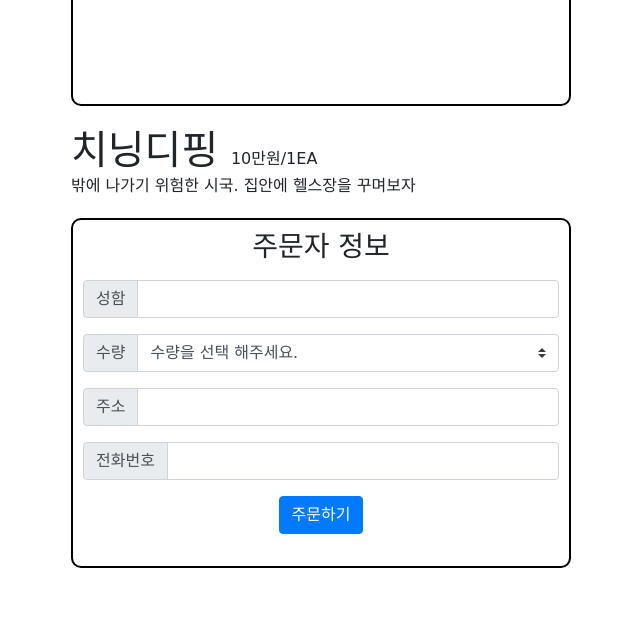
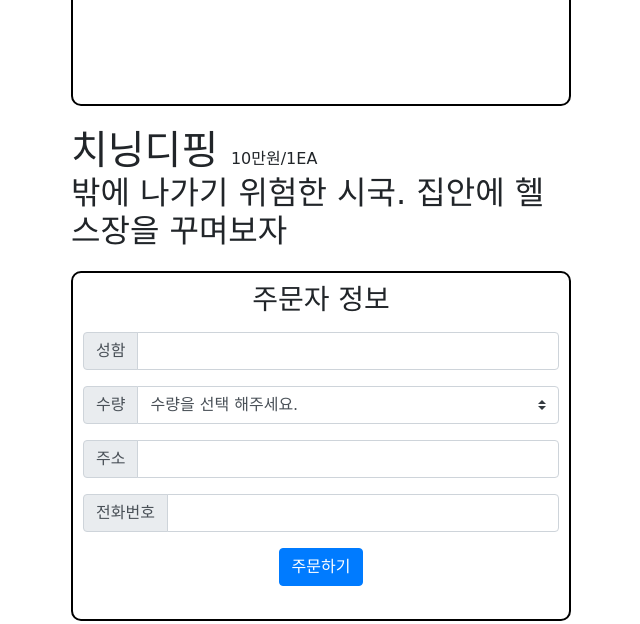
Before and after one commit to deathangang/homework, a plain HTML site: page shop.html in a window 1280 px wide. Shown: the part 399-1023 px from the top of the page, without its empty margins (169-809 px from the left). Before the commit the page ends 987 px from the top, so only its background shows below. Drawn offline with nearby package versions, Linux system fonts and the light colour scheme; a web font is replaced by a local one.

Commit message:
Update shop.html

```diff
--- a/shop.html
+++ b/shop.html
@@ -85,7 +85,7 @@
         <div class="article">
         <h1>치닝디핑         </h1>
         10만원/1EA<br>
-        밖에 나가기 위험한 시국. 집안에 헬스장을 꾸며보자
+        <h2>밖에 나가기 위험한 시국. 집안에 헬스장을 꾸며보자</h2>
 
         </div>
 
```
